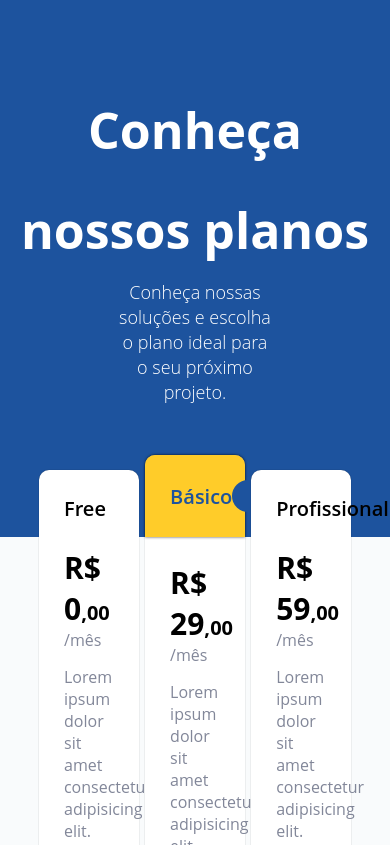
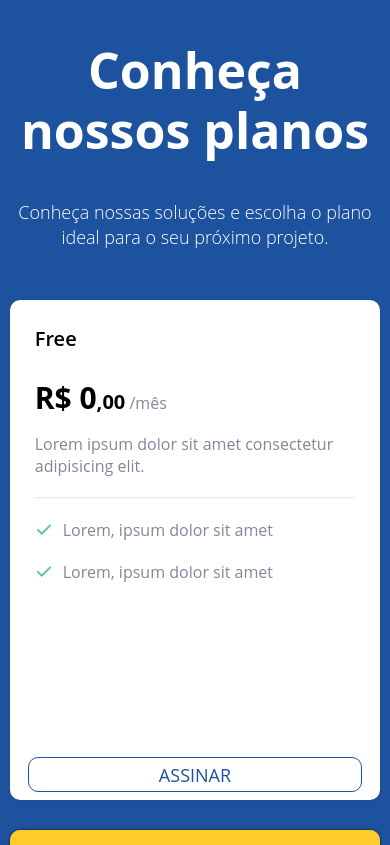
Before and after one commit to GabrielCostaLuiz/Portfolio-Desafios_Rocketseat, a plain HTML site: page TabelaDePrecos/index.html in a window 390 px wide. Shown: the top 845 px of the page. Drawn offline with Linux system fonts and the light colour scheme.

Commit message:
Site Finalizado (Responsivo)

```diff
--- a/TabelaDePrecos/css/index.css
+++ b/TabelaDePrecos/css/index.css
@@ -186,3 +186,75 @@ article:nth-of-type(3) button {
 button:hover {
   cursor: pointer;
 }
+
+@media (max-width:1024px){
+        button{
+            max-height: 45px;
+        }
+
+}
+
+@media (max-width:950px){
+    button{
+        max-height: 35px;
+        display: flex;
+        align-items: center;
+        justify-content: center;
+    }
+
+    .cards{
+    width: 95%;
+    }
+
+    article{
+        width: 32%;
+    }
+
+    hgroup h3{
+        width: 40%;
+        display: flex;
+        justify-content: center;
+    }
+
+    article:nth-of-type(3) button,
+    article:nth-of-type(1) button{
+        margin-top: 30px;
+    }
+
+    article:nth-of-type(2) button{
+        margin-top: 10px;
+    }
+
+    @media (max-width:700px){
+        main{
+            background-image: linear-gradient(to bottom, #1d539e 100%, #f9fbfc 0%);
+            padding: 0px;
+        }
+
+        header{
+            padding-top: 40px;
+        }
+
+        header hgroup h1{
+            line-height: 60px;
+            margin-bottom: 40px;
+        }
+
+        header hgroup h2{
+            width: 100%;
+        }
+
+
+        .cards{
+            flex-direction: column;
+        }
+
+        article{
+            width: 100%;
+            margin-bottom: 30px;
+        }
+
+
+}
+
+}
```
